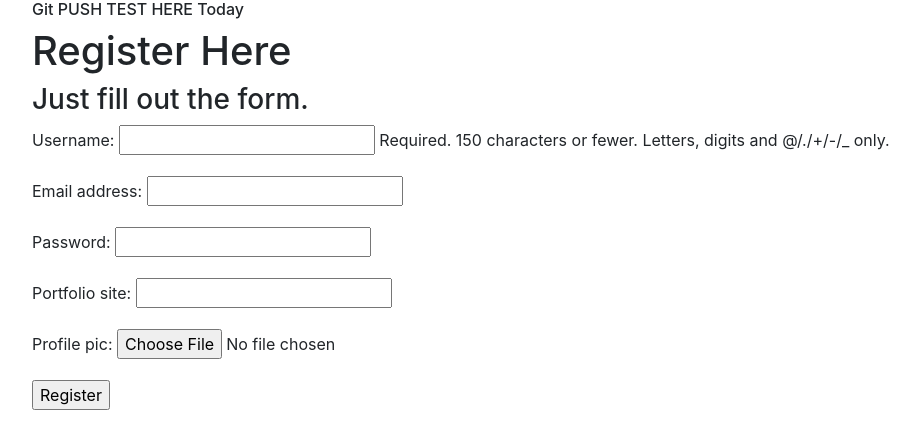
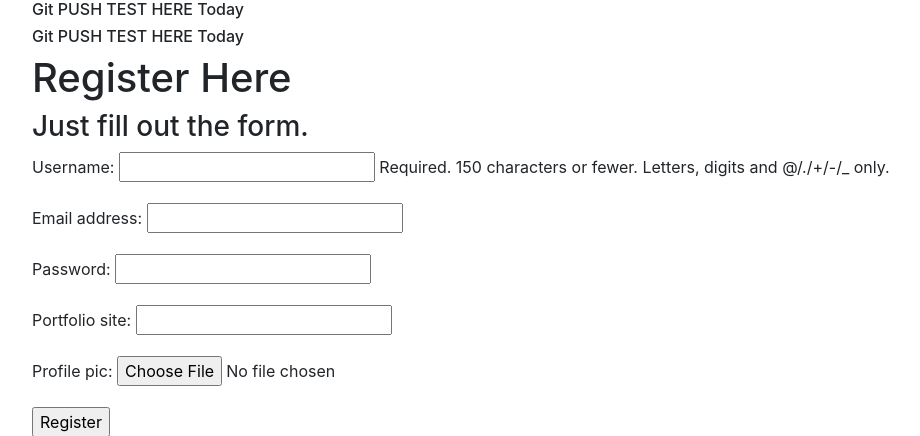
Before and after one commit to Inukurthilikitha/python_django, a Django app: page /first_app/userinfo/ in a window 1280 px wide. Shown: the part 56-492 px from the top of the page, without its empty margins (53-973 px from the left). Run offline with Django 3.2, Linux system fonts and the light colour scheme; some libraries are stand-ins or nearby versions.

Commit message:
Update register.html

```diff
--- a/templates/first_app/register.html
+++ b/templates/first_app/register.html
@@ -5,6 +5,7 @@
 	    	<h1>Thank you for registering!</h1>
 	    {% else %}
 	    	<h6>Git PUSH TEST HERE Today</h6>
+		<h6>Git PUSH TEST HERE Today</h6>
 	        <h1>Register Here</h1>
 	        <h3>Just fill out the form.</h3>
 
```
